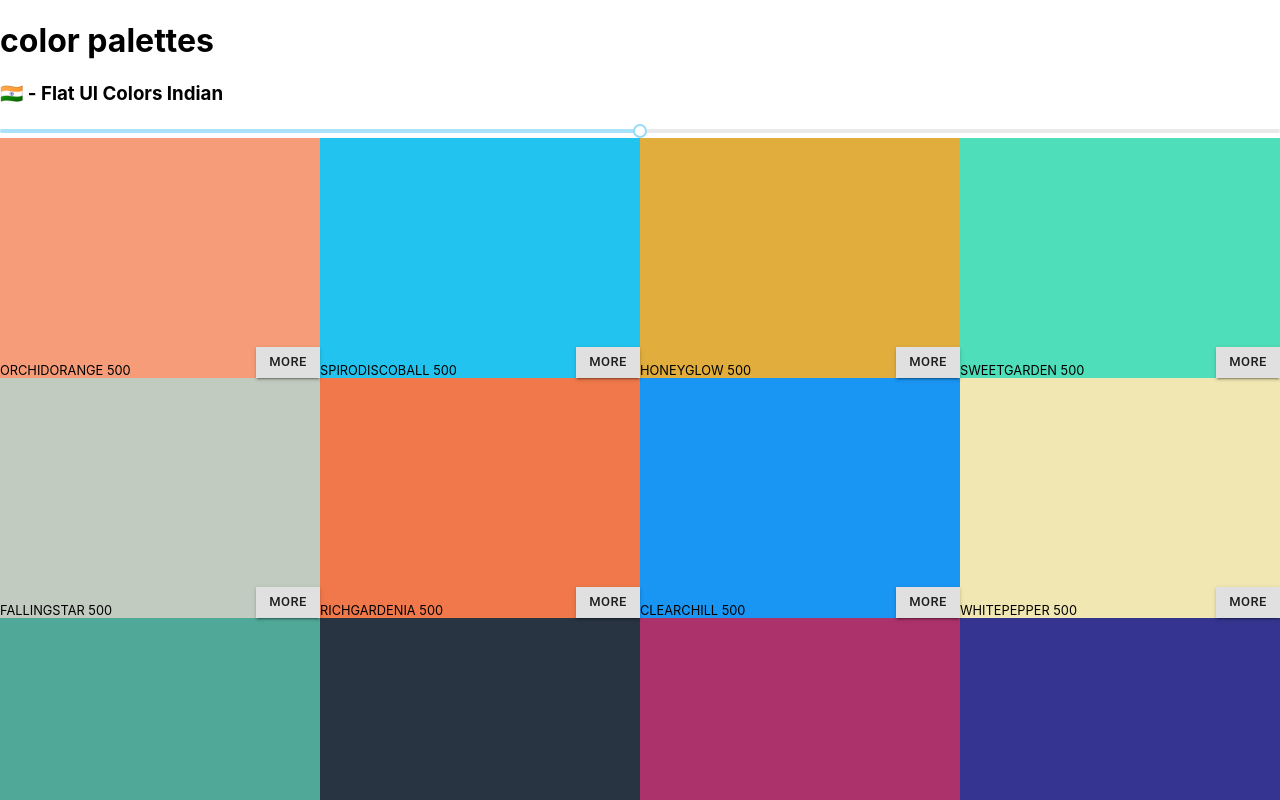
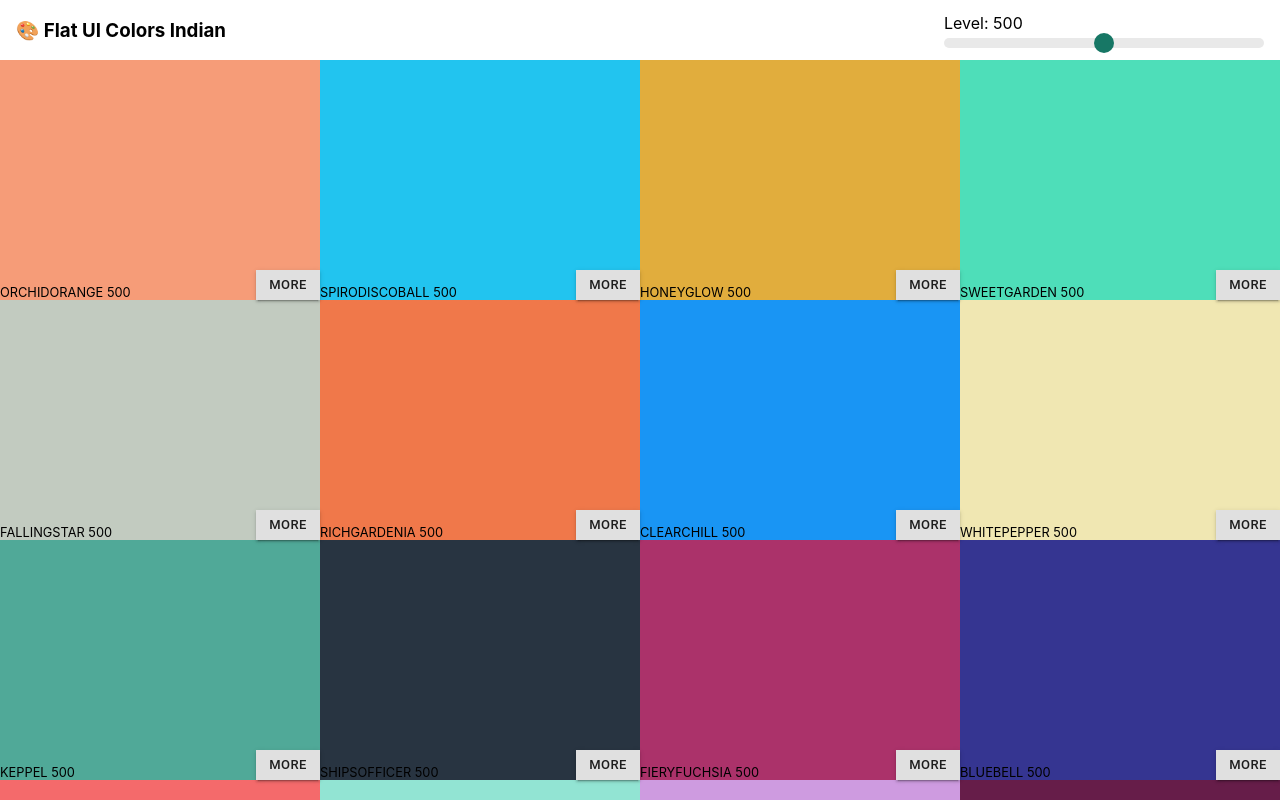
Before and after one commit to ahmady016/color-palettes, a React (Create React App) app: page / in a window 1280 px wide. Shown: the top 800 px of the page. Built offline with nearby package versions, Linux system fonts and the light colour scheme.

Commit message:
add rc-slider.css to modify some slider styles

```diff
--- a/src/App.js
+++ b/src/App.js
@@ -13,12 +13,9 @@ const currentPalette = {
 
 function App () {
   return (
-    <>
-      <h1>color palettes</h1>
-      <div className='container h-75'>
-        <Palette {...currentPalette} />
-      </div>
-    </>
+    <div className='container h-75'>
+      <Palette {...currentPalette} />
+    </div>
   )
 }
 
--- a/src/helpers/seedPalettes.js
+++ b/src/helpers/seedPalettes.js
@@ -182,7 +182,7 @@ export default {
   },
   "flat-ui-colors-indian": {
     name: "Flat UI Colors Indian",
-    emoji: "🇮🇳",
+    emoji: "🎨",
     colors: [
       { name: "OrchidOrange", color: "#FEA47F" },
       { name: "SpiroDiscoBall", color: "#25CCF7" },
--- a/src/palettes/Palette.js
+++ b/src/palettes/Palette.js
@@ -5,6 +5,7 @@ import { CopyToClipboard } from 'react-copy-to-clipboard'
 import Button from '@material-ui/core/Button'
 import Slider from 'rc-slider'
 import 'rc-slider/assets/index.css'
+import '../rc-slider.css'
 
 //#region styled components
 const PaletteWrapper = styled.div`
@@ -132,8 +133,19 @@ export default function Palette ({ name, emoji, colors }) {
   return (
     <PaletteWrapper className='palette'>
       {/* palette header */}
-      <h3>{emoji} - {name}</h3>
-      <Slider defaultValue={currentLevel} step={100} min={100} max={900} onAfterChange={setCurrentLevel} />
+      <div className='flex-between px-1'>
+        <h3>{emoji} {name}</h3>
+        <div>
+          <span>Level: {currentLevel}</span>
+          <Slider
+            defaultValue={currentLevel}
+            step={100}
+            min={100}
+            max={900}
+            onAfterChange={setCurrentLevel}
+          />
+        </div>
+      </div>
       {/* palette color boxes */}
       <PaletteColors className='palette-colors'>
         {colors[currentLevel].map( color => ( <ColorBox key={color.name} {...color} /> ) )}
--- /dev/null
+++ b/src/rc-slider.css
@@ -0,0 +1,21 @@
+.rc-slider {
+  width: 20rem;
+}
+.rc-slider-track {
+  background-color: transparent;
+}
+.rc-slider-rail {
+  height: 10px;
+}
+.rc-slider-handle,
+.rc-slider-handle:active,
+.rc-slider-handle:focus,
+.rc-slider-handle:hover {
+  background-color: #177765;
+  width: 20px;
+  height: 20px;
+  margin-top: -5px;
+  border: none;
+  outline: none;
+  box-shadow: none;
+}
```
